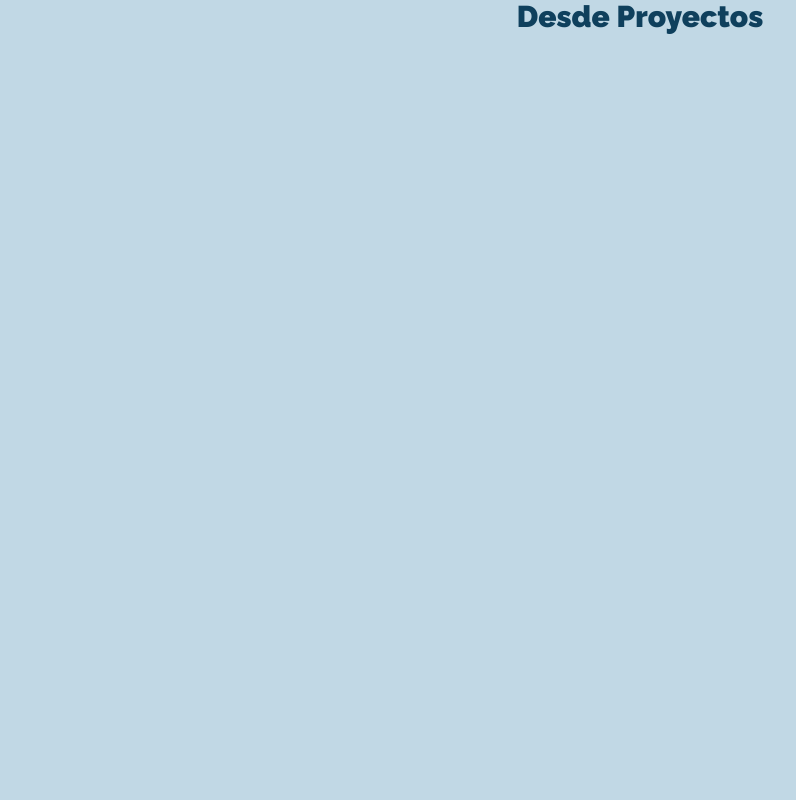
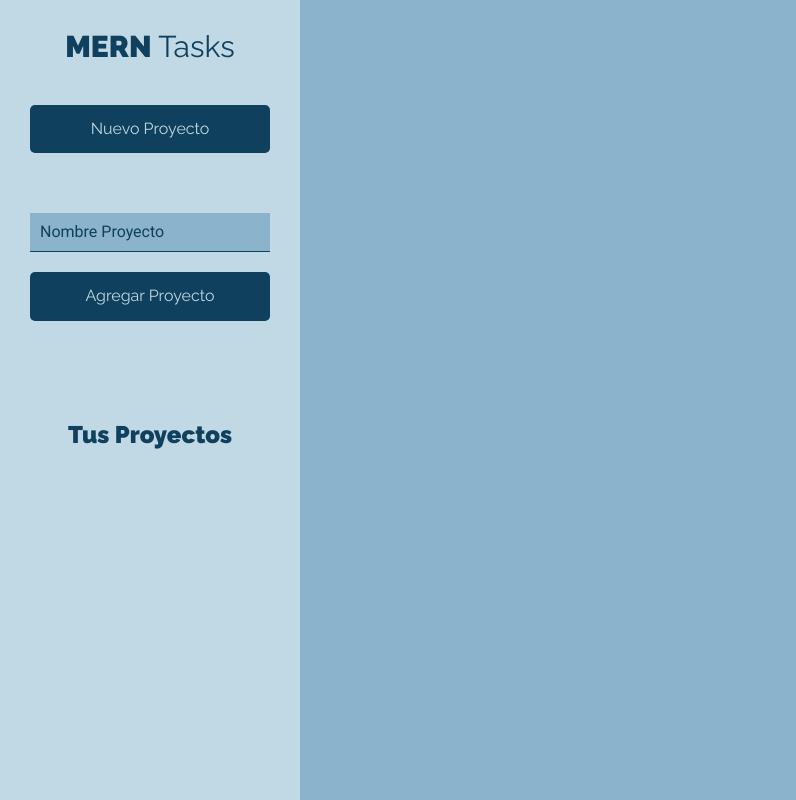
Before and after one commit to jesusdevp/merntask-cliente, a React (Create React App) app: page /projects in a window 1280 px wide. Shown: the whole page, without its empty margins (0-796 px from the left). Built offline with nearby package versions, Linux system fonts and the light colour scheme.

Commit message:
Creando formulario para Nuevos proyectos

```diff
--- /dev/null
+++ b/src/components/layout/Sidebar.jsx
@@ -0,0 +1,20 @@
+import React from "react";
+import NewProject from "../projects/NewProject";
+
+const Sidebar = () => {
+  return (
+    <aside>
+      <h1>
+        MERN <span>Tasks</span>{" "}
+      </h1>
+
+      <NewProject />
+
+      <div className="proyectos">
+        <h2>Tus Proyectos</h2>
+      </div>
+    </aside>
+  );
+};
+
+export default Sidebar;
--- /dev/null
+++ b/src/components/projects/NewProject.jsx
@@ -0,0 +1,50 @@
+import React, { Fragment, useState } from "react";
+
+const NewProject = () => {
+  //state para proyecto
+  const [proyecto, setProyecto] = useState({
+    nombre: "",
+  });
+
+  //Extraer nombre
+  const { nombre } = proyecto;
+
+  // Lee nombre del proyecto
+  const handleChangeProyecto = (e) => {
+    setProyecto({
+      ...proyecto,
+      [e.target.name]: e.target.value,
+    });
+  };
+
+  //Envia un proyecto
+  const onSubmitProyecto = (e) => {
+    e.preventDefault();
+  };
+
+  return (
+    <Fragment>
+      <button type="button" className="btn btn-block btn-primario">
+        Nuevo Proyecto
+      </button>
+
+      <form className="formulario-nuevo-proyecto" onSubmit={onSubmitProyecto}>
+        <input
+          type="text"
+          className="input-text"
+          placeholder="Nombre Proyecto"
+          name="nombre"
+          value={nombre}
+          onChange={handleChangeProyecto}
+        />
+        <input
+          type="submit"
+          className="btn btn-primario btn-block"
+          value="Agregar Proyecto"
+        />
+      </form>
+    </Fragment>
+  );
+};
+
+export default NewProject;
--- a/src/components/projects/Projects.jsx
+++ b/src/components/projects/Projects.jsx
@@ -1,7 +1,17 @@
 import React from "react";
+import Sidebar from "../layout/Sidebar";
 
 const Projects = () => {
-  return <h1>Desde Proyectos</h1>;
+  return (
+    <div className="contenedor-app">
+      <Sidebar />
+      <div className="seccion-principal">
+        <main>
+          <div className="contenedor-tareas"></div>
+        </main>
+      </div>
+    </div>
+  );
 };
 
 export default Projects;
--- a/src/index.css
+++ b/src/index.css
@@ -1,6 +1,6 @@
 :root {
-  --blanco: #ffffff;
-  --azul1: #c1d8e5;
+  --blanco: #c1d8e5;
+  --azul1: #8bb3cb;
   --azul2: #0f405d;
   --azul3: #07293e;
   --negro: #000000;
```
